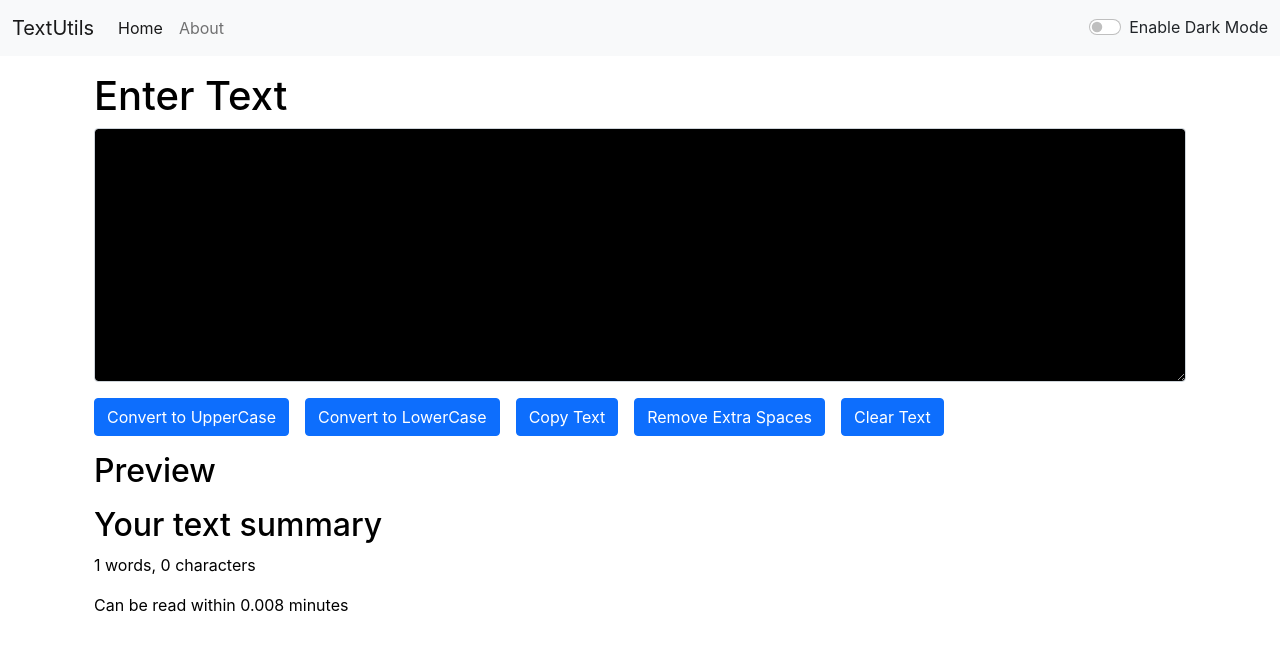
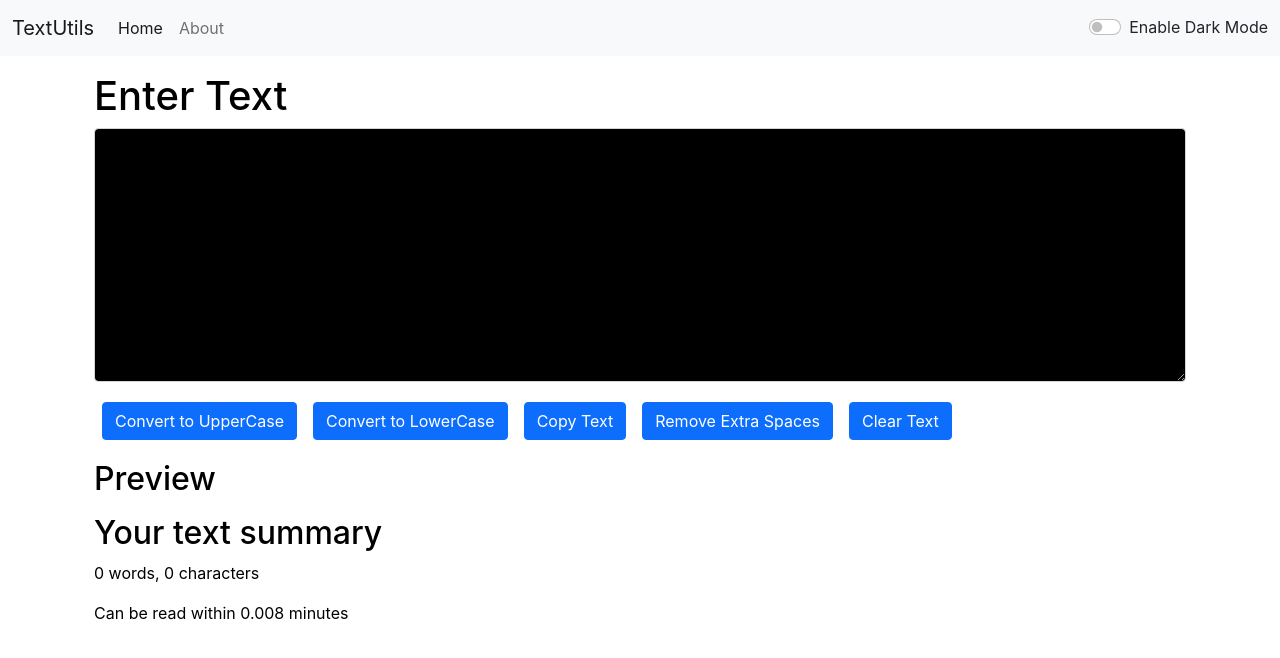
Before and after one commit to agrawalkunal2001/TextUtilities, a React (Create React App) app: page / in a window 1280 px wide. Shown: the top 658 px of the page. Built offline with nearby package versions, Linux system fonts and the light colour scheme.

Commit message:
Fixed a bug related to number of words

```diff
--- a/src/components/TextForm.js
+++ b/src/components/TextForm.js
@@ -40,22 +40,22 @@ export default function TextForm(props) {
 
     return (
         <>
-            <div className="container" style={{color: props.themeMode === "dark" ? "white" : "black"}}>
+            <div className="container" style={{ color: props.themeMode === "dark" ? "white" : "black" }}>
                 <h1>{props.heading}</h1>
                 <div className="mb-3">
-                    <textarea className="form-control" value={text} onChange={handleOnChange} id="myBox" rows="10" style={{backgroundColor: props.themeMode === "dark" ? "white" : "black", color: props.themeMode === "dark" ? "black" : "white"}}></textarea>
+                    <textarea className="form-control" value={text} onChange={handleOnChange} id="myBox" rows="10" style={{ backgroundColor: props.themeMode === "dark" ? "white" : "black", color: props.themeMode === "dark" ? "black" : "white" }}></textarea>
                 </div>
-                <button className="btn btn-primary" onClick={handleUpClick}>Convert to UpperCase</button>
-                <button className="btn btn-primary mx-3" onClick={handleLowClick}>Convert to LowerCase</button>
-                <button className="btn btn-primary" onClick={handleCopyClick}>Copy Text</button>
-                <button className="btn btn-primary mx-3" onClick={handleSpaceClick}>Remove Extra Spaces</button>
-                <button className="btn btn-primary" onClick={handleClearClick}>Clear Text</button>
+                <button className="btn btn-primary mx-2 my-1" onClick={handleUpClick}>Convert to UpperCase</button>
+                <button className="btn btn-primary mx-2 my-1" onClick={handleLowClick}>Convert to LowerCase</button>
+                <button className="btn btn-primary mx-2 my-1" onClick={handleCopyClick}>Copy Text</button>
+                <button className="btn btn-primary mx-2 my-1" onClick={handleSpaceClick}>Remove Extra Spaces</button>
+                <button className="btn btn-primary mx-2 my-1" onClick={handleClearClick}>Clear Text</button>
             </div>
-            <div className="container my-3" style={{color: props.themeMode === "dark" ? "white" : "black"}}>
+            <div className="container my-3" style={{ color: props.themeMode === "dark" ? "white" : "black" }}>
                 <h2>Preview</h2>
                 <p>{text}</p>
                 <h2>Your text summary</h2>
-                <p>{text.split(" ").length} words, {text.length} characters</p>
+                <p>{text.split(" ").filter((element) => { return element.length !== 0 }). /* Earlier text utilities showed words even if there were only spaces and no actual words because we indicated to increase words when a space occurred. This issue was fixed using a filter which takes in a function and adds the element/word in the array only if it returned true. Here if an element/word is empty string, false is returned, it is not added in array and not counted as a word */ length} words, {text.length} characters</p>
                 <p>Can be read within {0.008 * text.split(" ").length} minutes</p>
             </div>
         </>
```
